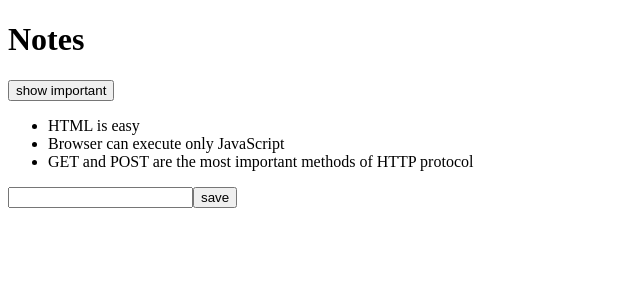
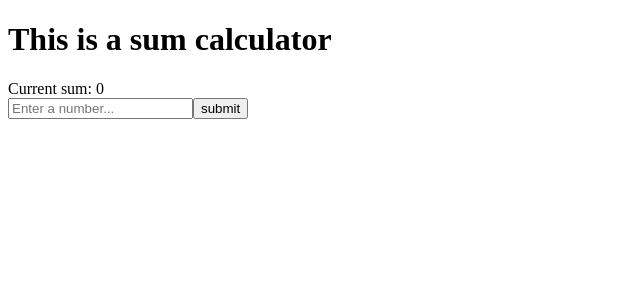
Before and after one commit to chitsip149/fullstackopen, a React (Vite) app in the folder part2/: page / in a window 1280 px wide. Shown: the top 300 px of the page, without its empty margins (0-640 px from the left). Built offline with nearby package versions, Linux system fonts and the light colour scheme.

Commit message:
try a sum calculator

```diff
--- a/part2/src/App.jsx
+++ b/part2/src/App.jsx
@@ -1,51 +1,58 @@
 import { useState } from 'react'
 import Note from './components/Note'
 
-// const Note = ({note}) => {
-//   return (
-//     <li key={note.id}>{note.content}</li>
-//   )
-// }
+const App = ({notes}) => {
+  const [newNum, setNewNum] = useState("")
+  const [newNotes, setNewNotes] = useState(notes)
+  const [sum, setSum] = useState(0)
 
-const App = (props) => {
-  const [notes, setNotes] = useState(props.notes)
-  const [newNote, setNewNote] = useState('')
-  const [showAll, setShowAll] = useState(true)
-
-  const handleNoteChange = (event) => { //every time a change occurs in the input element, the event handler function receives the event object as its event parameter
+  const typeNewNum = (event) => {
     console.log(event.target.value)
-    setNewNote(event.target.value)
+    setNewNum((event.target.value).toString())
   }
 
-  const addNotes = (event) => {
-    event.preventDefault() //the default action will make the page refresh
-    console.log('button clicked', event.target)
-    const noteObject = {
-      content: newNote,
-      important: Math.random()<0.5,
-      id: String(notes.length+1),
-    }
-    setNotes(notes.concat(noteObject))
-    setNewNote('')
+  const isInteger = (value) => {
+    if (parseInt(value, 10).toString()===value) return true
+    return false
   }
 
-  const noteToShow = showAll?notes:notes.filter(note => note.important)
+  const clickButton = (event) => {
+    event.preventDefault()
+    console.log('click', event.target)
+    try {
+      if (isInteger(newNum)) {
+        console.log('this is a number')
+        const newNote = {
+          number: Number.parseInt(newNum),
+          id: newNotes.length+1
+        }
+        setSum(sum+newNote.number)
+        setNewNotes(newNotes.concat(newNote))
+        setNewNum('')
+      }
+      else {
+        throw new Error(`${newNum} is not a number`)
+      }
+    }
+    catch (error){
+      console.error('catch exception', error)
+      alert('Please enter only number!')
+    }
+  }
+
   return (
-    <div>
-      <h1>Notes</h1>
-      <div>
-        <button onClick={() => setShowAll(!showAll)}>
-          show {showAll?'important':'all'}
-        </button>
-      </div>
+    <>
+      <h1>This is a sum calculator</h1>
       <ul>
-        {noteToShow.map(note => <Note key={note.id} note={note} />)}
+        {newNotes.map(note => <li key={note.id}>{note.number}</li>)}
       </ul>
-      <form onSubmit={addNotes}>
-        <input value={newNote} onChange={handleNoteChange}/>
-        <button type="submit">save</button>
+      <div>Current sum: {sum}</div>
+      <form onSubmit={clickButton}>
+        <input value={newNum} placeholder='Enter a number...' onChange={typeNewNum} />
+        <button type='submit'>submit</button>
       </form>
-    </div>
+
+    </>
   )
 }
 
--- a/part2/src/main.jsx
+++ b/part2/src/main.jsx
@@ -3,23 +3,7 @@ import ReactDOM from 'react-dom/client'
 
 import App from './App'
 
-const notes = [
-  {
-    id: 1,
-    content: 'HTML is easy',
-    important: true
-  },
-  {
-    id: 2,
-    content: 'Browser can execute only JavaScript',
-    important: false
-  },
-  {
-    id: 3,
-    content: 'GET and POST are the most important methods of HTTP protocol',
-    important: true
-  }
-]
+const notes = []
 
 ReactDOM.createRoot(document.getElementById('root')).render(
   <App notes={notes} />
```
